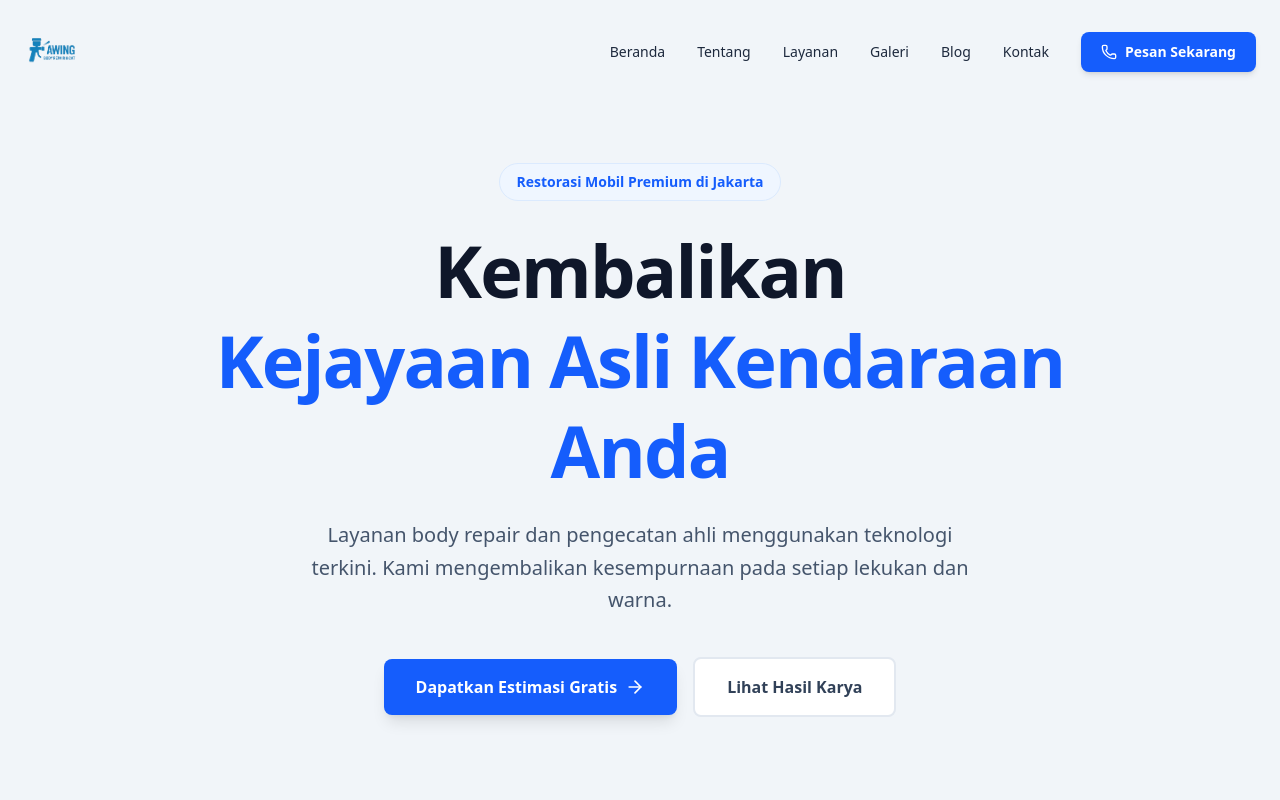
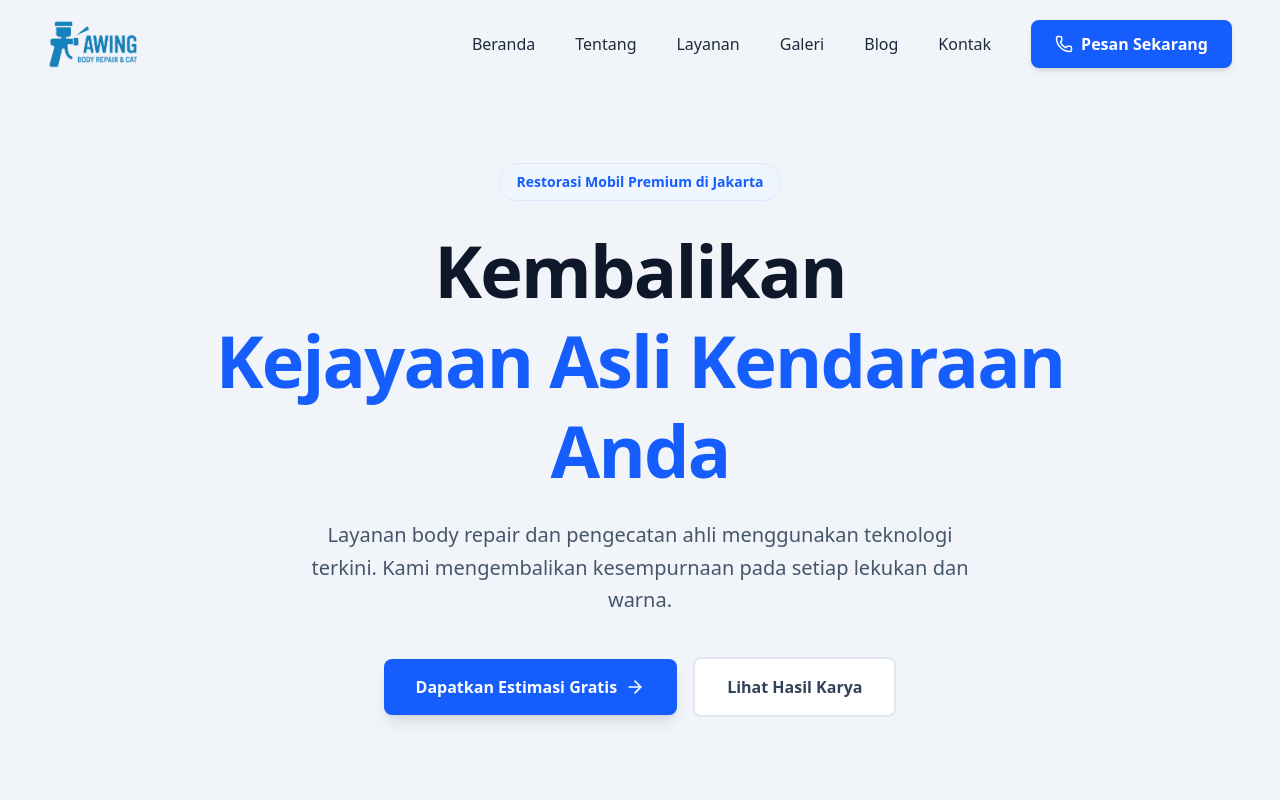
Before and after one commit to azahrulsmavo-design/awing-body-repair, a Next.js app: page / in a window 1280 px wide. Shown: the top 800 px of the page. Built offline with nearby package versions, Linux system fonts and the light colour scheme.

Commit message:
Update logo and adjust navbar layout

```diff
--- a/src/components/Navbar.tsx
+++ b/src/components/Navbar.tsx
@@ -33,13 +33,13 @@ export default function Navbar() {
         <header
             className={cn(
                 "fixed top-0 left-0 right-0 z-50 transition-all duration-300",
-                isScrolled ? "py-4 bg-white/80 backdrop-blur-md border-b border-slate-200 shadow-sm" : "py-6 bg-transparent"
+                isScrolled ? "py-3 bg-white/80 backdrop-blur-md border-b border-slate-200 shadow-sm" : "py-5 bg-transparent"
             )}
         >
-            <div className="container mx-auto px-6 flex items-center justify-between">
-                <Link href="/" className="relative w-40 h-14">
+            <div className="max-w-7xl mx-auto px-8 md:px-12 flex items-center justify-between">
+                <Link href="/" className="relative w-40 h-12">
                     <Image
-                        src="/images/logo.png"
+                        src="/images/logo-v2.png"
                         alt="AWING Body Repair"
                         fill
                         className="object-contain object-left"
@@ -48,13 +48,13 @@ export default function Navbar() {
                 </Link>
 
                 {/* Desktop Nav */}
-                <nav className="hidden md:flex items-center gap-8">
+                <nav className="hidden md:flex items-center gap-10">
                     {navLinks.map((link) => (
                         <Link
                             key={link.name}
                             href={link.href}
                             className={cn(
-                                "text-sm font-medium transition-colors",
+                                "text-base font-medium transition-colors",
                                 isScrolled ? "text-slate-600 hover:text-blue-600" : "text-slate-800 hover:text-blue-600"
                             )}
                         >
@@ -64,9 +64,9 @@ export default function Navbar() {
                     <Link
                         href="https://wa.me/6281995896037"
                         target="_blank"
-                        className="px-5 py-2.5 bg-blue-600 text-white text-sm font-semibold rounded-lg hover:bg-blue-700 transition-colors flex items-center gap-2 shadow-md hover:shadow-lg"
+                        className="px-6 py-3 bg-blue-600 text-white text-base font-semibold rounded-lg hover:bg-blue-700 transition-colors flex items-center gap-2 shadow-md hover:shadow-lg"
                     >
-                        <Phone size={16} />
+                        <Phone size={18} />
                         Pesan Sekarang
                     </Link>
                 </nav>
```
Also changed, not shown: public/images/logo-new.png (added), public/images/logo-v2.png (added).
